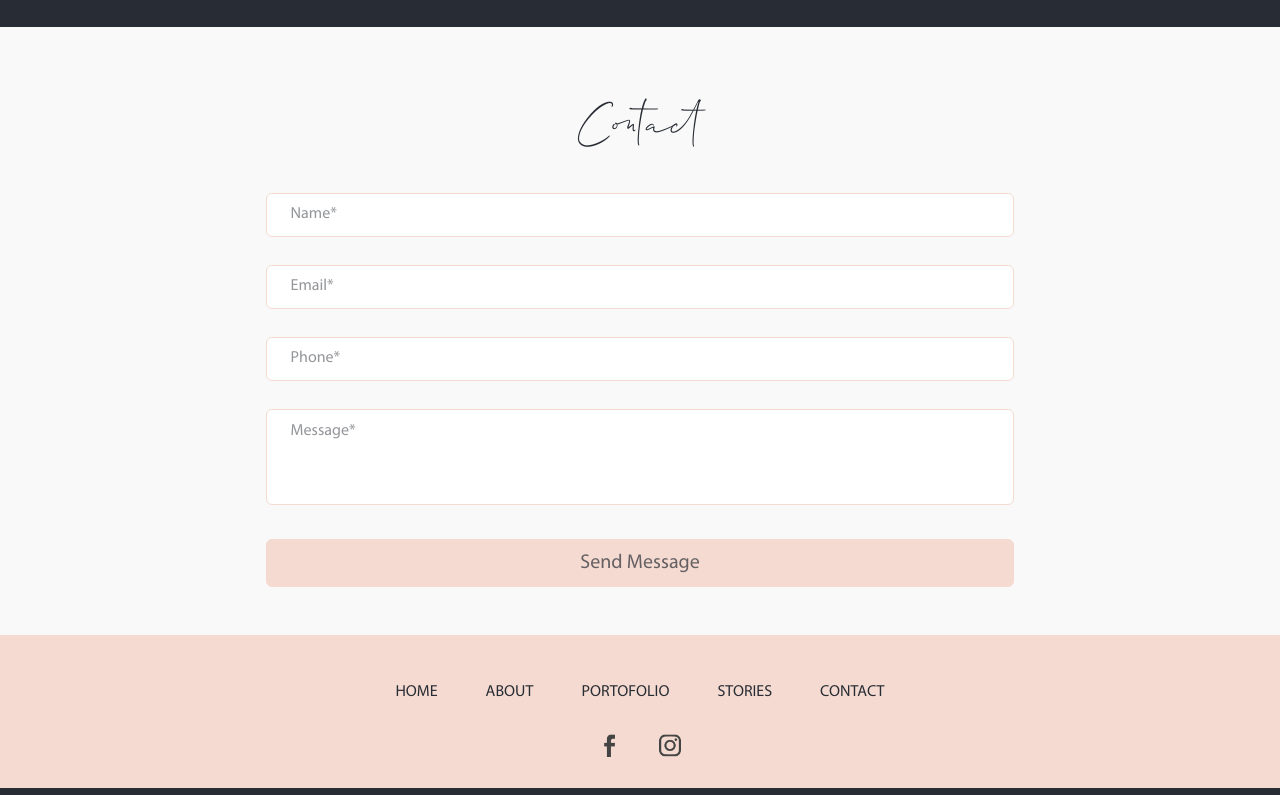
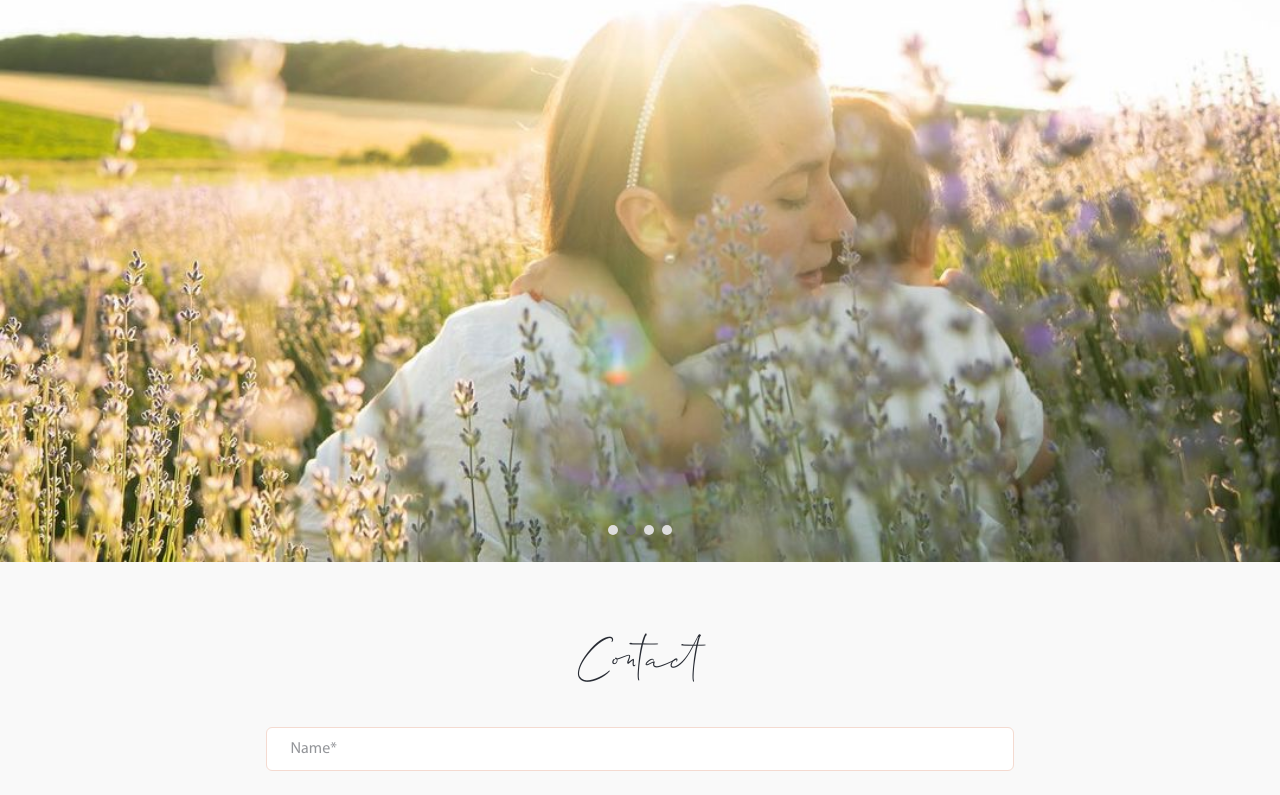
Before and after one commit to mihaismolenski/prushamedia.ro, a React (Create React App) app: page / in a window 1280 px wide. Shown: the part 556-1351 px from the top of the page. Built offline with nearby package versions, Linux system fonts and the light colour scheme.

Commit message:
Added carousel

```diff
--- /dev/null
+++ b/src/components/carousel/carousel.scss
@@ -0,0 +1,68 @@
+@import "../../scss/variables.scss";
+
+.carousel-wrapper {
+  .carousel {
+    .slide {
+      width: 100%;
+    }
+
+    .show {
+      width: 100%;
+      height: 100%;
+      display: flex;
+      justify-content: center;
+      align-items: center;
+      text-align: center;
+      animation: fade 1.5s ease-in-out;
+    }
+
+    .show > div {
+      width: 100%;
+      height: 100%;
+    }
+
+    img {
+      width: 100%;
+      height: 100%;
+      object-fit: cover;
+    }
+
+    @keyframes fade {
+      from {
+        opacity: 0.1;
+      }
+      to {
+        opacity: 1;
+      }
+    }
+
+    .not-show {
+      display: none;
+    }
+
+    .page {
+      text-align: center;
+      position: absolute;
+      margin-top: -2.5rem;
+      width: 100%;
+    }
+
+    .dot {
+      cursor: pointer;
+      height: 0.625rem;
+      width: 0.625rem;
+      border-radius: $border-radius;
+      margin: 0 0.25rem;
+      background-color: #ddd;
+      display: inline-flex;
+      transition: background-color 0.6s ease;
+    }
+
+    button:hover,
+    .dot:hover,
+    .active {
+      background-color: #717171;
+      opacity: 1;
+    }
+  }
+}
--- /dev/null
+++ b/src/components/carousel/carousel.tsx
@@ -0,0 +1,58 @@
+import React, {useState, useEffect, ReactElement} from "react";
+
+import "./carousel.scss";
+
+//https://codesandbox.io/s/carousel-fade-effect-wl29r?file=/src/App.js
+export const Carousel = ({children}: { children: ReactElement[] }) => {
+    const [counter, setCounter] = useState(1);
+    const content = children;
+
+    const handleNext = () => {
+        if (counter !== content.length) {
+            setCounter(counter + 1);
+        } else {
+            setCounter(1);
+        }
+    };
+
+    const handlePage = (page: number) => {
+        setCounter(page);
+    };
+
+    useEffect(() => {
+        let interval = setInterval(() => {
+            handleNext();
+        }, 3000);
+        return () => clearInterval(interval);
+    });
+
+    return (
+        <div className="carousel-wrapper">
+            <div className="carousel">
+                <div
+                    className="slide"
+                >
+                    {content.map((item, index) => (
+                        <div
+                            className={counter - 1 === index ? "show" : "not-show"}
+                            key={index}
+                        >
+                            {item}
+                        </div>
+                    ))}
+                </div>
+                <div className="page">
+                    {content.map((item, index: number) => (
+                        <span
+                            key={index}
+                            className={counter - 1 === index ? "dot active" : "dot"}
+                            onClick={() => handlePage(index + 1)}
+                        />
+                    ))}
+                </div>
+            </div>
+        </div>
+    );
+};
+
+export default Carousel;
--- a/src/components/index.ts
+++ b/src/components/index.ts
@@ -5,3 +5,4 @@ export * from "./menu/menu";
 export * from './input/input';
 export * from './textarea/textarea';
 export * from './button/button';
+export * from './carousel/carousel';
--- a/src/features/home/home.tsx
+++ b/src/features/home/home.tsx
@@ -1,10 +1,15 @@
-import { Contact } from "../../components";
+import {Carousel, Contact} from "../../components";
 import "./home.scss";
 
 export const Home = () => {
   return (
     <div className="home">
-      <div style={{height: '20rem'}}>Coming soon...</div>
+        <Carousel>
+            <img alt="img1" src="images/gallery/img1.jpeg" />
+            <img alt="img2" src="images/gallery/img2.jpeg" />
+            <img alt="img3" src="images/gallery/img1.jpeg" />
+            <img alt="img4" src="images/gallery/img2.jpeg" />
+        </Carousel>
       <Contact />
     </div>
   );
```
Also changed, not shown: public/images/gallery/img1.jpeg (added), public/images/gallery/img2.jpeg (added).
